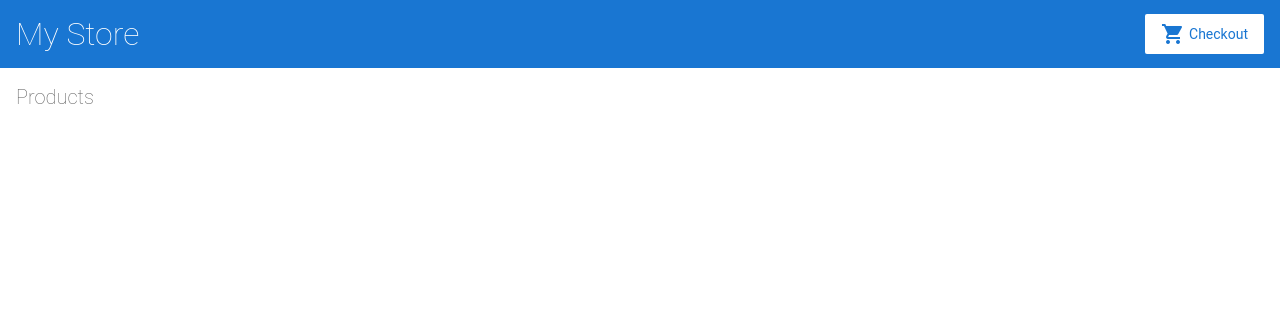
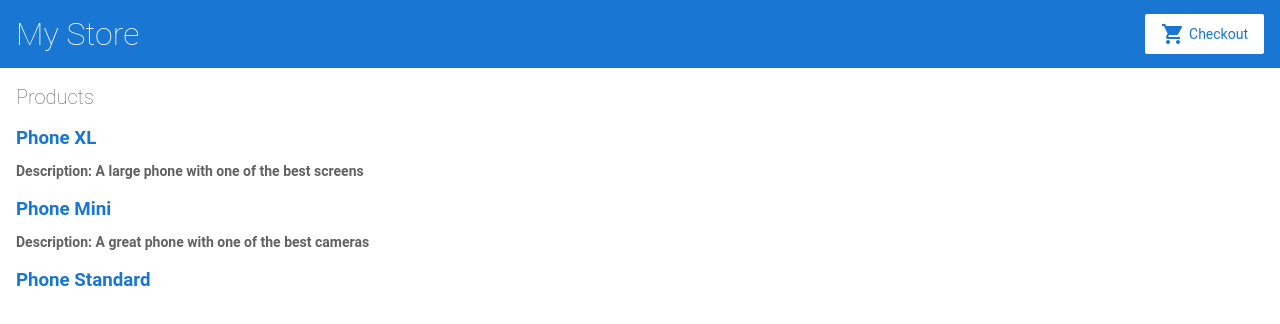
Before and after one commit to Gilleece/angular-start, an Angular app: page / in a window 1280 px wide. Shown: the top 324 px of the page. Built offline with nearby package versions, Linux system fonts and the light colour scheme.

Commit message:
Add product list and descriptions

```diff
--- a/src/app/product-list/product-list.component.html
+++ b/src/app/product-list/product-list.component.html
@@ -1,8 +1,9 @@
 <h2>Products</h2>
 
+<div *ngFor="let product of products">
+  <h3>
+    <a [title]="product.name + ' details'"> {{ product.name }} </a>
 
-<!--
-Copyright Google LLC. All Rights Reserved.
-Use of this source code is governed by an MIT-style license that
-can be found in the LICENSE file at https://angular.io/license
--->
+    <p *ngIf="product.description">Description: {{ product.description }}</p>
+  </h3>
+</div>
--- a/src/styles.css
+++ b/src/styles.css
@@ -17,7 +17,7 @@
   flex-direction: row;
 }
 
-router-outlet + *  {
+router-outlet + * {
   padding: 0 16px;
 }
 
@@ -31,7 +31,8 @@
   font-size: 20px;
 }
 
-h1, h2 {
+h1,
+h2 {
   font-weight: lighter;
 }
 
@@ -58,7 +59,7 @@
   border-radius: 2px;
   padding: 8px;
   margin-bottom: 16px;
-  border: 1px solid #BDBDBD;
+  border: 1px solid #bdbdbd;
 }
 
 label {
@@ -70,7 +71,8 @@
 }
 
 /* Button */
-.button, button {
+.button,
+button {
   display: inline-flex;
   align-items: center;
   padding: 8px 16px;
@@ -82,12 +84,14 @@
   border: none;
 }
 
-.button:hover, button:hover {
+.button:hover,
+button:hover {
   opacity: 0.8;
   font-weight: normal;
 }
 
-.button:disabled, button:disabled {
+.button:disabled,
+button:disabled {
   opacity: 0.5;
   cursor: auto;
 }
@@ -124,7 +128,8 @@
 
 /* Checkout Cart, Shipping Prices */
 
-.cart-item, .shipping-item {
+.cart-item,
+.shipping-item {
   width: 100%;
   min-width: 400px;
   max-width: 450px;
@@ -134,9 +139,8 @@
   padding: 16px 32px;
   margin-bottom: 8px;
   border-radius: 2px;
-  background-color: #EEEEEE;
+  background-color: #eeeeee;
 }
-
 
 /*
 Copyright Google LLC. All Rights Reserved.
```
